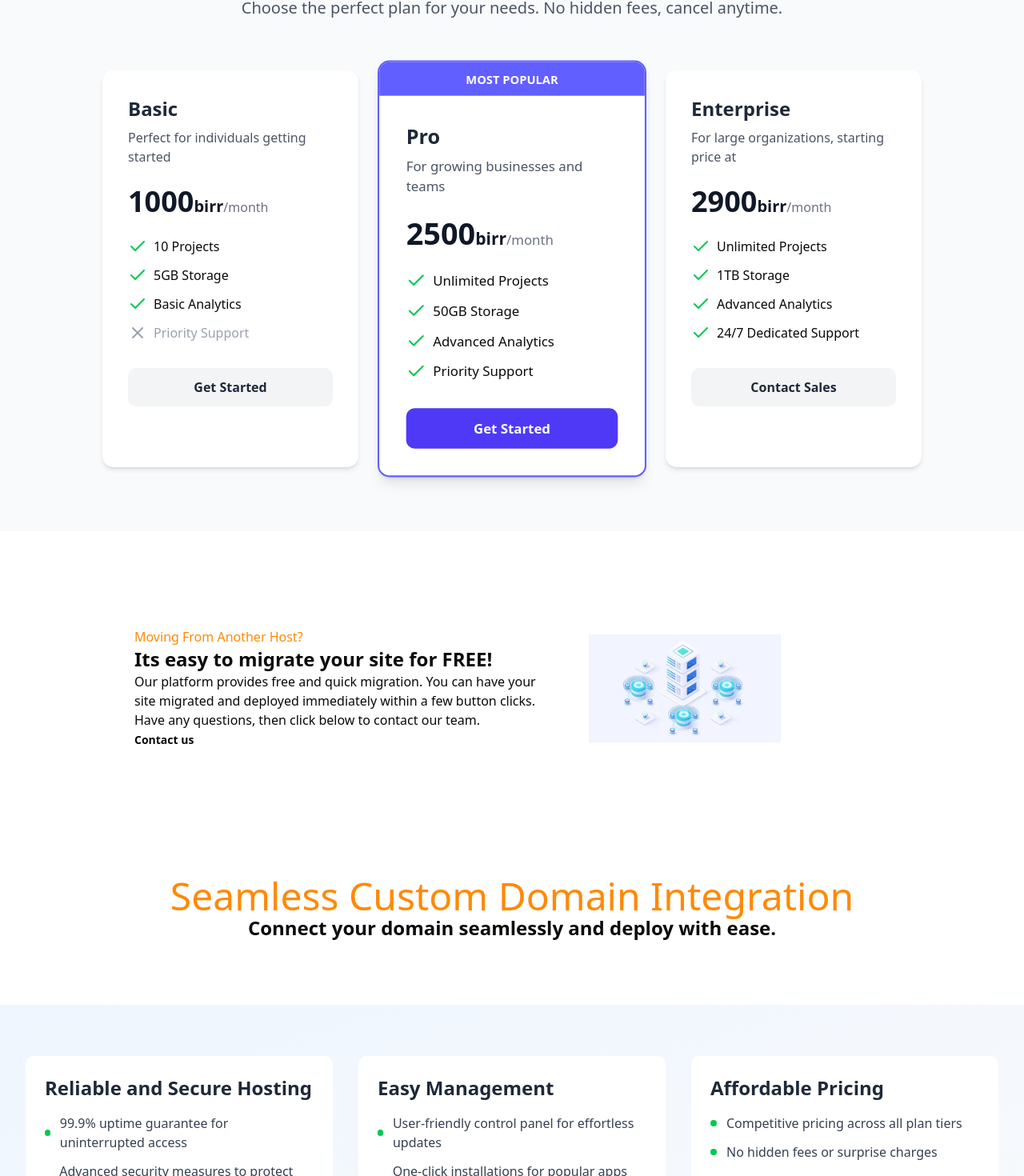
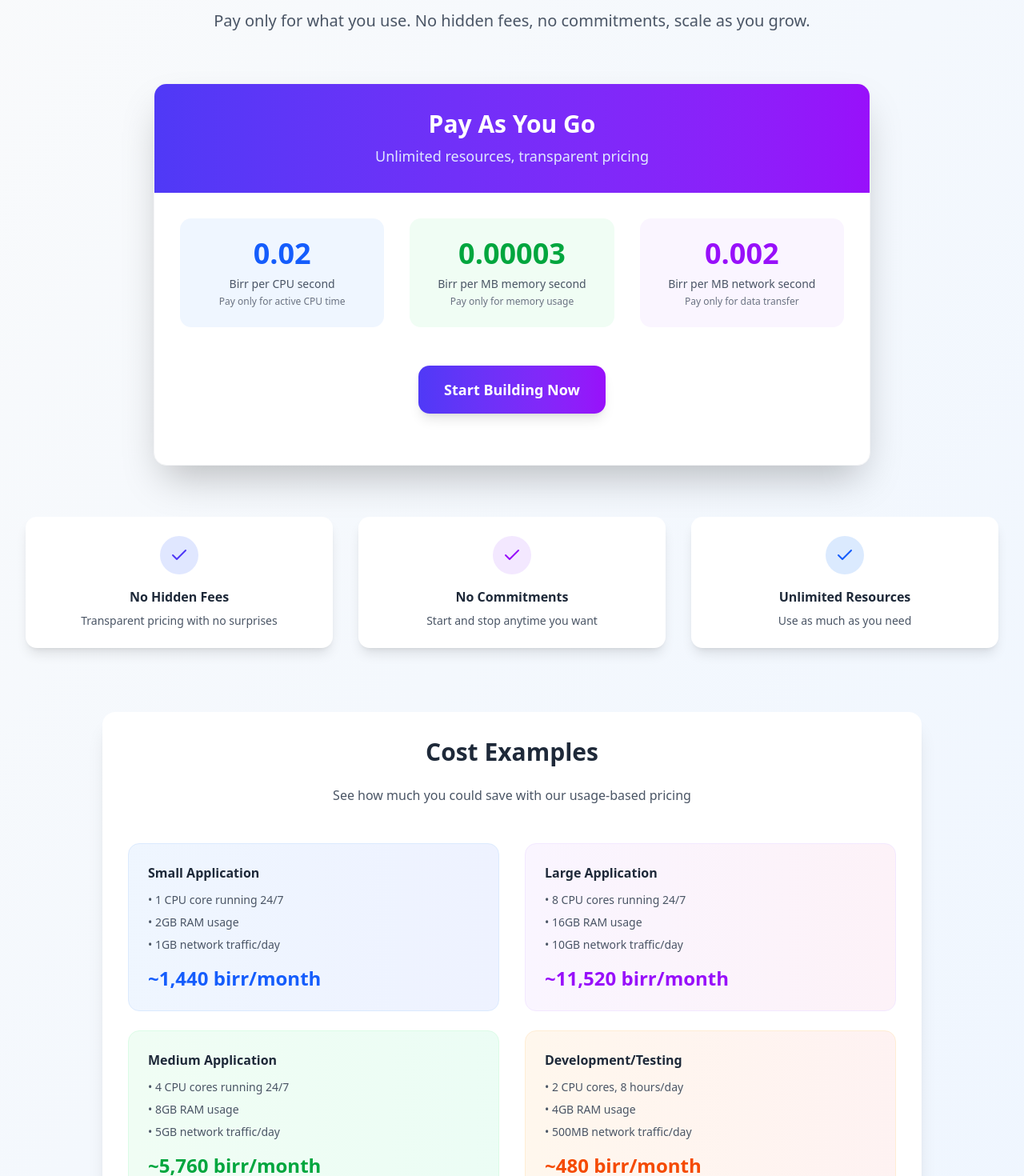
Before and after one commit to tans1/paas--frontend, a React (Vite) app: page / in a window 1280 px wide. Shown: the part 1428-2898 px from the top of the page at 80% size. Built offline with nearby package versions, Linux system fonts and the light colour scheme; what ansi-to-html would draw is missing.

Commit message:
fix: bugs

```diff
--- a/src/components/molecules/navbar.tsx
+++ b/src/components/molecules/navbar.tsx
@@ -152,26 +152,29 @@ const Navbar = () => {
 
               <DropdownMenu>
                 <DropdownMenuTrigger asChild>
-                  <div className="w-10 h-10 rounded-full overflow-hidden cursor-pointer hover:ring-2 hover:ring-gray-200 transition-all">
-                    <img
-                      src="https://img.freepik.com/free-photo/young-bearded-man-with-striped-shirt_273609-5677.jpg"
-                      alt="user-image"
-                      className="w-full h-full object-cover"
-                    />
+                  <div className="w-10 h-10 rounded-full bg-gradient-to-r from-indigo-500 to-purple-600 flex items-center justify-center cursor-pointer hover:ring-2 hover:ring-gray-200 transition-all text-white font-semibold">
+                    {user?.name ? user.name.charAt(0).toUpperCase() : "U"}
                   </div>
                 </DropdownMenuTrigger>
                 <DropdownMenuContent className="w-56 mr-5">
                   <DropdownMenuLabel>My Account</DropdownMenuLabel>
                   <DropdownMenuSeparator />
                   <DropdownMenuGroup>
-                    <DropdownMenuItem>Profile</DropdownMenuItem>
-                    <DropdownMenuItem>Billing</DropdownMenuItem>
-                    <DropdownMenuItem>Settings</DropdownMenuItem>
+                    <DropdownMenuItem asChild>
+                      <Link to="/settings/profile">Settings</Link>
+                    </DropdownMenuItem>
                   </DropdownMenuGroup>
 
                   <DropdownMenuSeparator />
-                  <DropdownMenuItem>GitHub</DropdownMenuItem>
-                  <DropdownMenuItem>Support</DropdownMenuItem>
+                  <DropdownMenuItem asChild>
+                    <a
+                      href="https://github.com"
+                      target="_blank"
+                      rel="noopener noreferrer"
+                    >
+                      GitHub
+                    </a>
+                  </DropdownMenuItem>
                   <DropdownMenuSeparator />
                   <DropdownMenuItem
                     onClick={handleLogout}
--- a/src/components/molecules/prices.tsx
+++ b/src/components/molecules/prices.tsx
@@ -1,129 +1,217 @@
-import { Check, X } from 'lucide-react'
-import ScrollFade from '../ui/scroll-fade'
+import { Check } from "lucide-react";
+import ScrollFade from "../ui/scroll-fade";
 
 const Prices = () => {
   return (
     <ScrollFade>
-            <section id="pricing" className="my- 10 py-20 bg-gray-50 fade-section">
+      <section
+        id="pricing"
+        className="my- 10 py-20 bg-gradient-to-br from-gray-50 to-blue-50 fade-section"
+      >
         <div className="max-w-7xl mx-auto px-4 sm:px-6 lg:px-8">
           <div className="text-center mb-16">
-                        <h2 className="text-3xl md:text-4xl font-bold text-gray-900 mb-4">Simple Pricing</h2>
-                        <p className="text-xl text-gray-600 max-w-3xl mx-auto">Choose the perfect plan for your needs. No hidden fees, cancel anytime.</p>
+            <h2 className="text-4xl md:text-5xl font-bold text-gray-900 mb-6">
+              Simple, Transparent Pricing
+            </h2>
+            <p className="text-xl text-gray-600 max-w-3xl mx-auto">
+              Pay only for what you use. No hidden fees, no commitments, scale
+              as you grow.
+            </p>
           </div>
 
-                    <div className="grid grid-cols-1 md:grid-cols-3 gap-8 max-w-5xl mx-auto">
-                        {/* Basic Plan */}
-                        <div className="bg-white rounded-xl shadow-md overflow-hidden hover:shadow-xl transition-shadow duration-300">
+          {/* Main Pricing Card */}
+          <div className="max-w-4xl mx-auto">
+            <div className="bg-white rounded-2xl shadow-2xl overflow-hidden border border-gray-100">
+              <div className="bg-gradient-to-r from-indigo-600 to-purple-600 text-white p-8 text-center">
+                <h3 className="text-3xl font-bold mb-2">Pay As You Go</h3>
+                <p className="text-indigo-100 text-lg">
+                  Unlimited resources, transparent pricing
+                </p>
+              </div>
+
               <div className="p-8">
-                                <h3 className="text-2xl font-semibold text-gray-800 mb-2">Basic</h3>
-                                <p className="text-gray-600 mb-6">Perfect for individuals getting started</p>
-                                <div className="mb-6">
-                                    <span className="text-4xl font-bold text-gray-900">1000<span className='text-xl'>birr</span></span>
-                                    <span className="text-gray-500">/month</span>
+                <div className="grid grid-cols-1 md:grid-cols-3 gap-8 mb-12">
+                  <div className="text-center group">
+                    <div className="bg-blue-50 rounded-xl p-6 group-hover:bg-blue-100 transition-colors duration-300">
+                      <div className="text-4xl font-bold text-blue-600 mb-2">
+                        0.02
                       </div>
-                                <ul className="space-y-3 mb-8">
-                                    <li className="flex items-center">
-                                        <i className="text-green-500 mr-2"><Check /></i>
-                                        <span>10 Projects</span>
-                                    </li>
-                                    <li className="flex items-center">
-                                        <i className="text-green-500 mr-2"><Check /></i>
-                                        <span>5GB Storage</span>
-                                    </li>
-                                    <li className="flex items-center">
-                                        <i className="text-green-500 mr-2"><Check /></i>
-                                        <span>Basic Analytics</span>
-                                    </li>
-                                    <li className="flex items-center text-gray-400">
-                                        <i className="mr-2"><X /></i>
-                                        <span>Priority Support</span>
-                                    </li>
-                                </ul>
-                                <a href="/register">
-                                    <button className="w-full bg-gray-100 hover:bg-gray-200 text-gray-800 font-semibold py-3 px-4 rounded-lg transition-colors duration-300">
-                                        Get Started
-                                    </button>
-                                </a>
+                      <div className="text-sm text-gray-600 font-medium">
+                        Birr per CPU second
+                      </div>
+                      <div className="text-xs text-gray-500 mt-1">
+                        Pay only for active CPU time
+                      </div>
+                    </div>
+                  </div>
+                  <div className="text-center group">
+                    <div className="bg-green-50 rounded-xl p-6 group-hover:bg-green-100 transition-colors duration-300">
+                      <div className="text-4xl font-bold text-green-600 mb-2">
+                        0.00003
+                      </div>
+                      <div className="text-sm text-gray-600 font-medium">
+                        Birr per MB memory second
+                      </div>
+                      <div className="text-xs text-gray-500 mt-1">
+                        Pay only for memory usage
+                      </div>
+                    </div>
+                  </div>
+                  <div className="text-center group">
+                    <div className="bg-purple-50 rounded-xl p-6 group-hover:bg-purple-100 transition-colors duration-300">
+                      <div className="text-4xl font-bold text-purple-600 mb-2">
+                        0.002
+                      </div>
+                      <div className="text-sm text-gray-600 font-medium">
+                        Birr per MB network second
+                      </div>
+                      <div className="text-xs text-gray-500 mt-1">
+                        Pay only for data transfer
+                      </div>
+                    </div>
                   </div>
                 </div>
 
-                        {/* Popular Plan */}
-                        <div className="bg-white rounded-xl shadow-lg overflow-hidden transform scale-105 border-2 border-indigo-500">
-                            <div className="bg-indigo-500 text-white text-center py-2">
-                                <span className="text-sm font-semibold">MOST POPULAR</span>
-                            </div>
-                            <div className="p-8">
-                                <h3 className="text-2xl font-semibold text-gray-800 mb-2">Pro</h3>
-                                <p className="text-gray-600 mb-6">For growing businesses and teams</p>
-                                <div className="mb-6">
-                                    <span className="text-4xl font-bold text-gray-900">2500<span className='text-xl'>birr</span></span>
-                                    <span className="text-gray-500">/month</span>
-                                </div>
-                                <ul className="space-y-3 mb-8">
-                                    <li className="flex items-center">
-                                        <i className="text-green-500 mr-2"><Check /></i>
-                                        <span>Unlimited Projects</span>
-                                    </li>
-                                    <li className="flex items-center">
-                                        <i className="text-green-500 mr-2"><Check /></i>
-                                        <span>50GB Storage</span>
-                                    </li>
-                                    <li className="flex items-center">
-                                        <i className="text-green-500 mr-2"><Check /></i>
-                                        <span>Advanced Analytics</span>
-                                    </li>
-                                    <li className="flex items-center">
-                                        <i className="text-green-500 mr-2"><Check /></i>
-                                        <span>Priority Support</span>
-                                    </li>
-                                </ul>
+                <div className="text-center mb-8">
                   <a href="/register">
-                                    <button className="w-full bg-indigo-600 hover:bg-indigo-700 text-white font-semibold py-3 px-4 rounded-lg transition-colors duration-300 btn-glow">
-                                        Get Started
-                                    </button>
-                                </a>
-                            </div>
-                        </div>
-
-                        {/* Enterprise Plan */}
-                        <div className="bg-white rounded-xl shadow-md overflow-hidden hover:shadow-xl transition-shadow duration-300">
-                            <div className="p-8">
-                                <h3 className="text-2xl font-semibold text-gray-800 mb-2">Enterprise</h3>
-                                <p className="text-gray-600 mb-6">For large organizations, starting price at</p>
-                                <div className="mb-6">
-                                    <span className="text-4xl font-bold text-gray-900">2900<span className='text-xl'>birr</span></span>
-                                    <span className="text-gray-500">/month</span>
-                                </div>
-                                <ul className="space-y-3 mb-8">
-                                    <li className="flex items-center">
-                                        <i className="text-green-500 mr-2"><Check /></i>
-                                        <span>Unlimited Projects</span>
-                                    </li>
-                                    <li className="flex items-center">
-                                        <i className="text-green-500 mr-2"><Check /></i>
-                                        <span>1TB Storage</span>
-                                    </li>
-                                    <li className="flex items-center">
-                                        <i className="text-green-500 mr-2"><Check /></i>
-                                        <span>Advanced Analytics</span>
-                                    </li>
-                                    <li className="flex items-center">
-                                        <i className="text-green-500 mr-2"><Check /></i>
-                                        <span>24/7 Dedicated Support</span>
-                                    </li>
-                                </ul>
-                                <a href="/#contact">
-                                    <button className="w-full bg-gray-100 hover:bg-gray-200 text-gray-800 font-semibold py-3 px-4 rounded-lg transition-colors duration-300">
-                                        Contact Sales
+                    <button className="bg-gradient-to-r from-indigo-600 to-purple-600 hover:from-indigo-700 hover:to-purple-700 text-white font-bold py-4 px-8 rounded-xl text-lg transition-all duration-300 transform hover:scale-105 shadow-lg">
+                      Start Building Now
                     </button>
                   </a>
                 </div>
               </div>
             </div>
           </div>
+
+          {/* Benefits Section */}
+          <div className="mt-16 grid grid-cols-1 md:grid-cols-3 gap-8">
+            <div className="text-center group">
+              <div className="bg-white rounded-xl p-6 shadow-lg group-hover:shadow-xl transition-all duration-300 transform group-hover:-translate-y-1">
+                <div className="w-12 h-12 bg-indigo-100 rounded-full flex items-center justify-center mx-auto mb-4">
+                  <Check className="w-6 h-6 text-indigo-600" />
+                </div>
+                <h4 className="font-semibold text-gray-800 mb-2">
+                  No Hidden Fees
+                </h4>
+                <p className="text-gray-600 text-sm">
+                  Transparent pricing with no surprises
+                </p>
+              </div>
+            </div>
+            {/* <div className="text-center group">
+              <div className="bg-white rounded-xl p-6 shadow-lg group-hover:shadow-xl transition-all duration-300 transform group-hover:-translate-y-1">
+                <div className="w-12 h-12 bg-green-100 rounded-full flex items-center justify-center mx-auto mb-4">
+                  <Check className="w-6 h-6 text-green-600" />
+                </div>
+                <h4 className="font-semibold text-gray-800 mb-2">
+                  Scale Instantly
+                </h4>
+                <p className="text-gray-600 text-sm">
+                  Grow or shrink resources on demand
+                </p>
+              </div>
+            </div> */}
+            <div className="text-center group">
+              <div className="bg-white rounded-xl p-6 shadow-lg group-hover:shadow-xl transition-all duration-300 transform group-hover:-translate-y-1">
+                <div className="w-12 h-12 bg-purple-100 rounded-full flex items-center justify-center mx-auto mb-4">
+                  <Check className="w-6 h-6 text-purple-600" />
+                </div>
+                <h4 className="font-semibold text-gray-800 mb-2">
+                  No Commitments
+                </h4>
+                <p className="text-gray-600 text-sm">
+                  Start and stop anytime you want
+                </p>
+              </div>
+            </div>
+            <div className="text-center group">
+              <div className="bg-white rounded-xl p-6 shadow-lg group-hover:shadow-xl transition-all duration-300 transform group-hover:-translate-y-1">
+                <div className="w-12 h-12 bg-blue-100 rounded-full flex items-center justify-center mx-auto mb-4">
+                  <Check className="w-6 h-6 text-blue-600" />
+                </div>
+                <h4 className="font-semibold text-gray-800 mb-2">
+                  Unlimited Resources
+                </h4>
+                <p className="text-gray-600 text-sm">Use as much as you need</p>
+              </div>
+            </div>
+          </div>
+
+          {/* Cost Calculator */}
+          <div className="mt-20 bg-white rounded-2xl shadow-xl p-8 max-w-5xl mx-auto">
+            <h3 className="text-3xl font-bold text-gray-800 mb-6 text-center">
+              Cost Examples
+            </h3>
+            <p className="text-gray-600 text-center mb-12">
+              See how much you could save with our usage-based pricing
+            </p>
+
+            <div className="grid grid-cols-1 md:grid-cols-2 gap-8">
+              <div className="space-y-6">
+                <div className="bg-gradient-to-r from-blue-50 to-indigo-50 rounded-xl p-6 border border-blue-100">
+                  <h4 className="font-bold text-gray-800 mb-3">
+                    Small Application
+                  </h4>
+                  <div className="space-y-2 text-sm text-gray-600">
+                    <div>• 1 CPU core running 24/7</div>
+                    <div>• 2GB RAM usage</div>
+                    <div>• 1GB network traffic/day</div>
+                  </div>
+                  <div className="text-2xl font-bold text-blue-600 mt-4">
+                    ~1,440 birr/month
+                  </div>
+                </div>
+
+                <div className="bg-gradient-to-r from-green-50 to-emerald-50 rounded-xl p-6 border border-green-100">
+                  <h4 className="font-bold text-gray-800 mb-3">
+                    Medium Application
+                  </h4>
+                  <div className="space-y-2 text-sm text-gray-600">
+                    <div>• 4 CPU cores running 24/7</div>
+                    <div>• 8GB RAM usage</div>
+                    <div>• 5GB network traffic/day</div>
+                  </div>
+                  <div className="text-2xl font-bold text-green-600 mt-4">
+                    ~5,760 birr/month
+                  </div>
+                </div>
+              </div>
+
+              <div className="space-y-6">
+                <div className="bg-gradient-to-r from-purple-50 to-pink-50 rounded-xl p-6 border border-purple-100">
+                  <h4 className="font-bold text-gray-800 mb-3">
+                    Large Application
+                  </h4>
+                  <div className="space-y-2 text-sm text-gray-600">
+                    <div>• 8 CPU cores running 24/7</div>
+                    <div>• 16GB RAM usage</div>
+                    <div>• 10GB network traffic/day</div>
+                  </div>
+                  <div className="text-2xl font-bold text-purple-600 mt-4">
+                    ~11,520 birr/month
+                  </div>
+                </div>
+
+                <div className="bg-gradient-to-r from-orange-50 to-red-50 rounded-xl p-6 border border-orange-100">
+                  <h4 className="font-bold text-gray-800 mb-3">
+                    Development/Testing
+                  </h4>
+                  <div className="space-y-2 text-sm text-gray-600">
+                    <div>• 2 CPU cores, 8 hours/day</div>
+                    <div>• 4GB RAM usage</div>
+                    <div>• 500MB network traffic/day</div>
+                  </div>
+                  <div className="text-2xl font-bold text-orange-600 mt-4">
+                    ~480 birr/month
+                  </div>
+                </div>
+              </div>
+            </div>
+          </div>
+        </div>
       </section>
     </ScrollFade>
-    )
-}
+  );
+};
 
-export default Prices
+export default Prices;
--- a/src/components/molecules/sidebar.tsx
+++ b/src/components/molecules/sidebar.tsx
@@ -9,14 +9,7 @@ import {
   SidebarMenuButton,
   SidebarMenuItem,
 } from "@/components/ui/sidebar";
-import {
-  Home,
-  Settings,
-  Landmark,
-  Rows3,
-  FilePlus,
-  Shield,
-} from "lucide-react";
+import { Home, Settings, Rows3, FilePlus, Shield } from "lucide-react";
 import { useNavigate } from "react-router-dom";
 import { useUserStore } from "../../store/userStore";
 
@@ -45,11 +38,6 @@ const AppSidebar: React.FC = () => {
       title: "Settings",
       url: "/settings/profile",
       icon: Settings,
-    },
-    {
-      title: "Billings",
-      url: "#",
-      icon: Landmark,
     },
   ];
 
--- a/src/pages/auth/Login.tsx
+++ b/src/pages/auth/Login.tsx
@@ -1,3 +1,5 @@
+import { Link } from "react-router";
+
 <div className="flex items-center justify-between">
   <div className="flex items-center">
     <input
```
Lines whose indentation alone changed are shown as unchanged.
